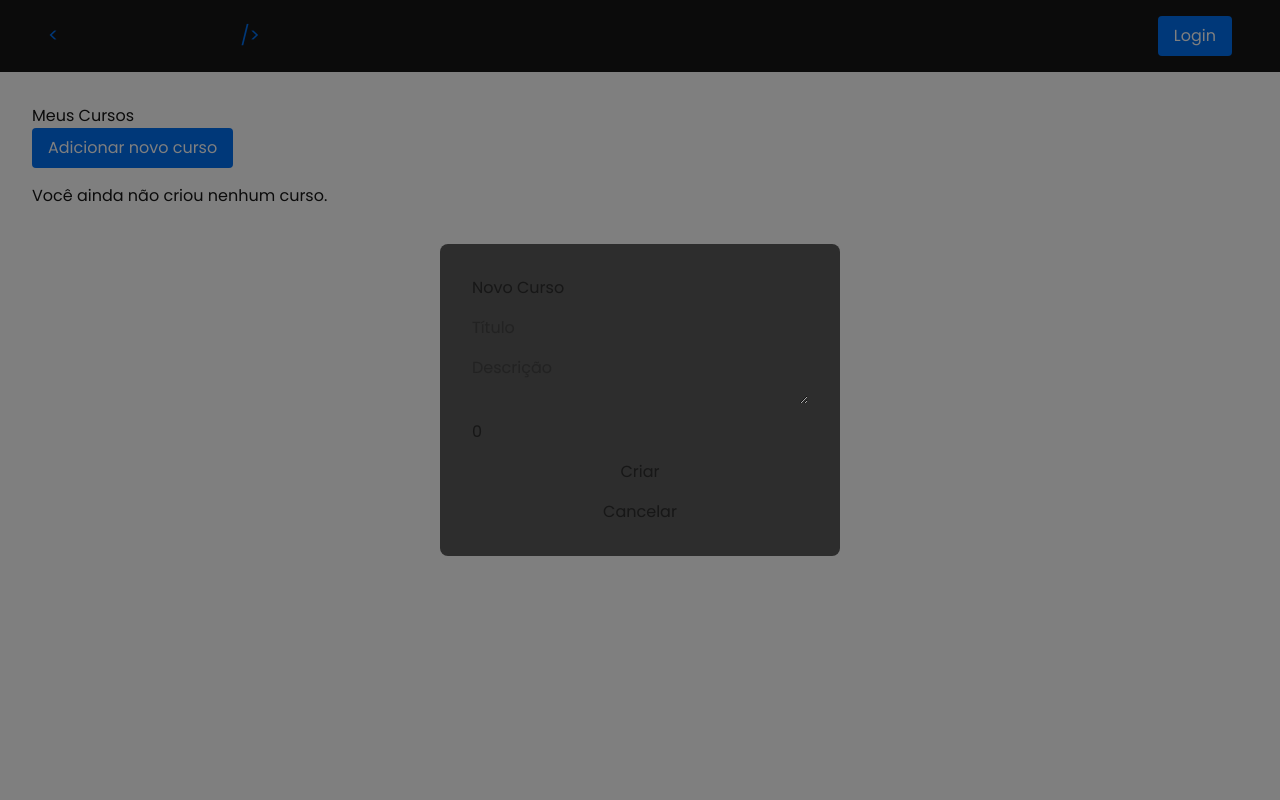
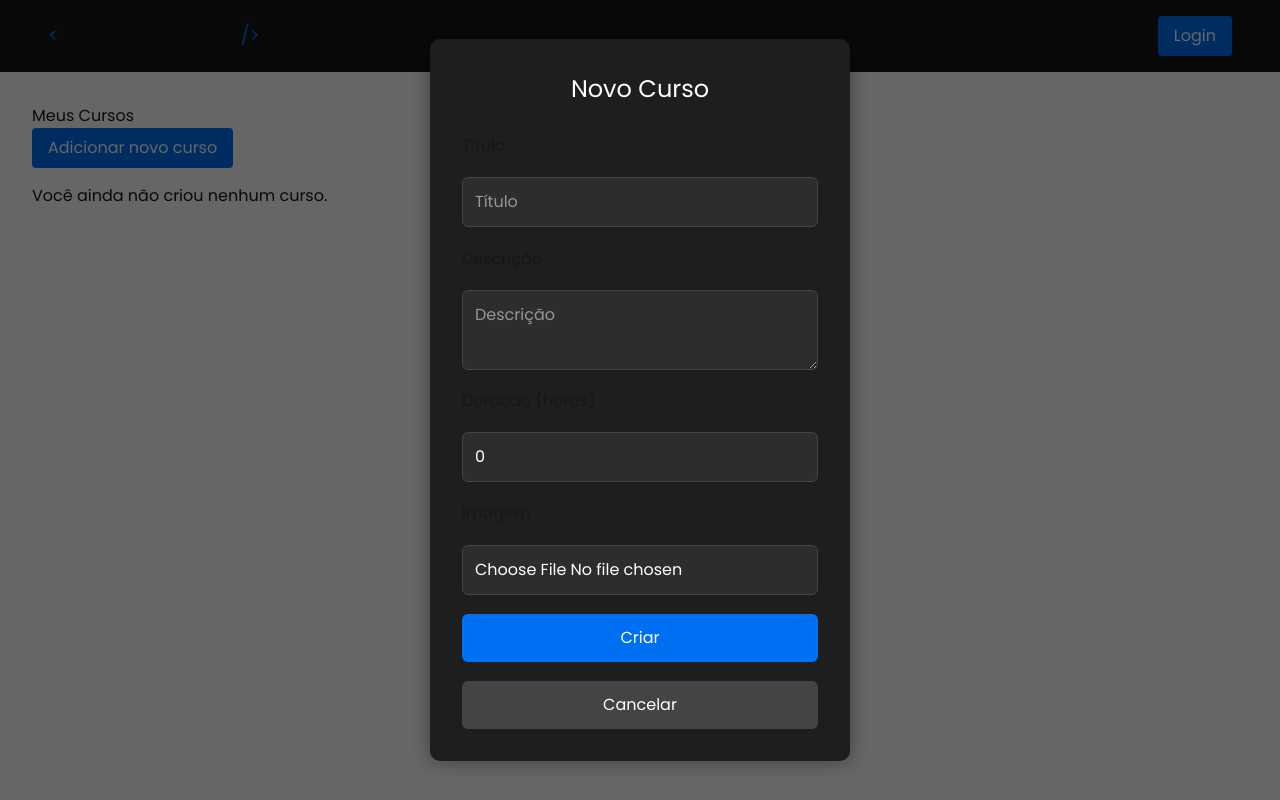
Before and after one commit to mateus124/frontend-nevoa, a Next.js app: page /my-courses in a window 1280 px wide. Both pictures are taken after a click on the button "Adicionar novo curso". Built offline with nearby package versions, Linux system fonts and the light colour scheme.

Commit message:
feat: create new course

```diff
--- a/src/components/CourseModal/CourseModal.module.css
+++ b/src/components/CourseModal/CourseModal.module.css
@@ -4,22 +4,83 @@
     left: 0;
     width: 100vw;
     height: 100vh;
-    background: rgba(0, 0, 0, 0.5);
+    background: rgba(0, 0, 0, 0.6);
     display: flex;
     justify-content: center;
     align-items: center;
+    z-index: 1000;
 }
 
 .form {
-    background: #2d2d2d;
+    background: #1e1e1e;
     padding: 2rem;
-    border-radius: 8px;
-    width: 400px;
+    border-radius: 10px;
+    width: 100%;
+    max-width: 420px;
     display: flex;
     flex-direction: column;
-    gap: 1rem;
+    gap: 1.2rem;
+    box-shadow: 0 0 20px rgba(0, 0, 0, 0.4);
+}
+
+.form h3 {
+    color: #ffffff;
+    font-size: 1.5rem;
+    margin-bottom: 0.5rem;
+    text-align: center;
+}
+
+.form input,
+.form textarea {
+    background: #2d2d2d;
+    border: 1px solid #444;
+    border-radius: 6px;
+    padding: 0.75rem;
+    color: #fff;
+    font-size: 1rem;
+    transition: border-color 0.2s ease;
+}
+
+.form input:focus,
+.form textarea:focus {
+    border-color: #0070f3;
+    outline: none;
+}
+
+.form textarea {
+    resize: vertical;
+    min-height: 80px;
+}
+
+.form button {
+    padding: 0.75rem;
+    border: none;
+    border-radius: 6px;
+    font-size: 1rem;
+    cursor: pointer;
+    transition: background-color 0.2s ease;
+}
+
+.form button[type="submit"] {
+    background-color: #0070f3;
+    color: #fff;
+}
+
+.form button[type="submit"]:hover {
+    background-color: #005ac1;
+}
+
+.form button[type="button"] {
+    background-color: #444;
+    color: #fff;
+}
+
+.form button[type="button"]:hover {
+    background-color: #666;
 }
 
 .erro {
     color: #ff4d4f;
+    font-size: 0.9rem;
+    text-align: center;
 }
--- a/src/components/CourseModal/CourseModal.tsx
+++ b/src/components/CourseModal/CourseModal.tsx
@@ -3,7 +3,7 @@
 import { useState } from "react";
 import api from "../../lib/api";
 import { useAuth } from "../../context/authContext";
-import styles from './CourseModal.module.css';
+import styles from "./CourseModal.module.css";
 
 export default function CourseModal({
   onClose,
@@ -16,6 +16,7 @@ export default function CourseModal({
   const [title, setTitle] = useState("");
   const [description, setDescription] = useState("");
   const [duration, setDuration] = useState<number>(0);
+  const [imageFile, setImageFile] = useState<File | null>(null);
   const [error, setError] = useState("");
 
   const handleSubmit = async (e: React.FormEvent) => {
@@ -23,11 +24,33 @@ export default function CourseModal({
     setError("");
 
     try {
-      await api.post(
+      const res = await api.post(
         "/courses",
-        { title, description, duration },
-        { headers: { Authorization: `Bearer ${user?.token}` } }
+        {
+          title,
+          description,
+          duration,
+          status: true,
+        },
+        {
+          headers: { Authorization: `Bearer ${user?.token}` },
+        }
       );
+
+      const courseId = res.data.id;
+
+      if (imageFile) {
+        const formData = new FormData();
+        formData.append("image", imageFile);
+
+        await api.post(`/courses/${courseId}/upload`, formData, {
+          headers: {
+            Authorization: `Bearer ${user?.token}`,
+            "Content-Type": "multipart/form-data",
+          },
+        });
+      }
+
       onSuccess();
     } catch (err: any) {
       const msg = err?.response?.data?.error || "Erro ao criar curso.";
@@ -37,11 +60,9 @@ export default function CourseModal({
 
   return (
     <div className={styles.container}>
-      <form
-        onSubmit={handleSubmit}
-        className={styles.form}
-      >
+      <form onSubmit={handleSubmit} className={styles.form}>
         <h3>Novo Curso</h3>
+        <label htmlFor="titulo">Título</label>
         <input
           type="text"
           placeholder="Título"
@@ -49,17 +70,26 @@ export default function CourseModal({
           onChange={(e) => setTitle(e.target.value)}
           required
         />
+        <label htmlFor="desc">Descrição</label>
         <textarea
           placeholder="Descrição"
           value={description}
           onChange={(e) => setDescription(e.target.value)}
           required
         />
+        <label htmlFor="duracao">Duração (horas)</label>
         <input
           type="number"
           placeholder="Duração (horas)"
           value={duration}
           onChange={(e) => setDuration(Number(e.target.value))}
+          required
+        />
+        <label htmlFor="file">Imagem</label>
+        <input
+          type="file"
+          accept="image/*"
+          onChange={(e) => setImageFile(e.target.files?.[0] || null)}
           required
         />
         <button type="submit">Criar</button>
```
